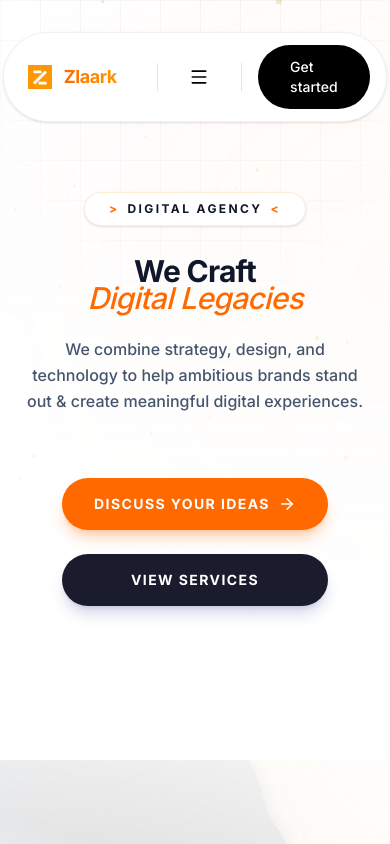
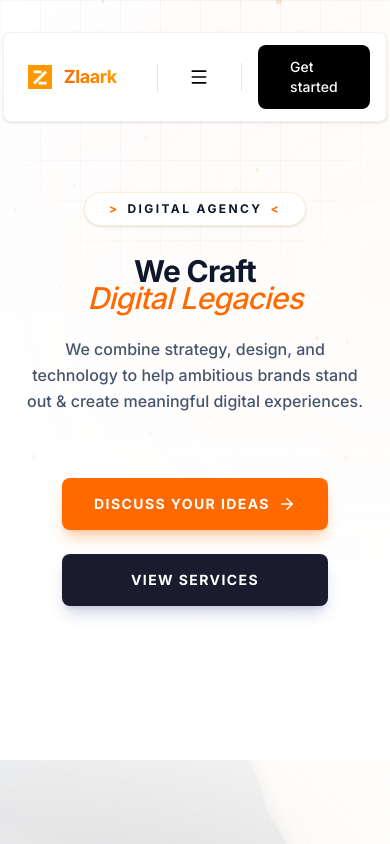
Before and after one commit to Zlaark/zl-new, a Next.js app: page / in a window 390 px wide. Shown: the top 844 px of the page. Built offline with nearby package versions, Linux system fonts and the light colour scheme.

Commit message:
feat: Add Hero section with parallax effects and animated content, and a Header component with navigation and a mobile menu.

```diff
--- a/src/components/Header.jsx
+++ b/src/components/Header.jsx
@@ -22,9 +22,9 @@ export default function Header() {
     return (
         <>
             <header className="fixed top-8 left-0 right-0 z-50 flex justify-center px-4 pointer-events-none">
-                <div className="bg-white rounded-full shadow-sm px-4 py-3 flex items-center border border-black/5 pointer-events-auto">
+                <div className="bg-white rounded-md shadow-sm px-4 py-3 flex items-center border border-black/5 pointer-events-auto">
                     {/* Logo Section */}
-                    <Link href="/" className="flex items-center gap-3 pl-2 pr-6 py-2 hover:bg-black/5 rounded-full transition-colors group">
+                    <Link href="/" className="flex items-center gap-3 pl-2 pr-6 py-2 hover:bg-black/5 rounded-md transition-colors group">
                         <div className="relative w-6 h-6">
                             <Image
                                 src='/logo.jpg'
@@ -43,7 +43,7 @@ export default function Header() {
                     {/* Menu Section */}
                     <button
                         onClick={() => setIsMenuOpen(!isMenuOpen)}
-                        className="px-4 py-3 hover:bg-black/5 rounded-full transition-colors text-black relative group"
+                        className="px-4 py-3 hover:bg-black/5 rounded-md transition-colors text-black relative group"
                         aria-label="Toggle Menu"
                     >
                         <Menu className="w-5 h-5" />
@@ -55,7 +55,7 @@ export default function Header() {
                     {/* CTA Section */}
                     <Link
                         href="/contact"
-                        className="bg-black text-white px-8 py-3 rounded-full font-medium text-sm hover:bg-black/80 transition-colors"
+                        className="bg-black text-white px-8 py-3 rounded-md font-medium text-sm hover:bg-black/80 transition-colors"
                     >
                         Get started
                     </Link>
@@ -95,7 +95,7 @@ export default function Header() {
                                         >
                                             {item.name}
                                             {pathname === item.href && (
-                                                <motion.div layoutId="activeDot" className="w-1.5 h-1.5 bg-black rounded-full" />
+                                                <motion.div layoutId="activeDot" className="w-1.5 h-1.5 bg-black rounded-md" />
                                             )}
                                         </Link>
                                     ))}
--- a/src/components/home/Hero.jsx
+++ b/src/components/home/Hero.jsx
@@ -64,7 +64,7 @@ export default function Hero() {
                 <Link
                     href={href}
                     className={cn(
-                        'group relative flex items-center justify-center px-8 py-4 rounded-full font-bold text-sm tracking-widest uppercase transition-all duration-300 overflow-hidden',
+                        'group relative flex items-center justify-center px-8 py-4 rounded-md font-bold text-sm tracking-widest uppercase transition-all duration-300 overflow-hidden',
                         variant === 'primary'
                             ? 'bg-orange-500 text-white shadow-lg shadow-orange-500/30 hover:shadow-xl hover:shadow-orange-500/40 hover:-translate-y-1'
                             : 'bg-[#1a1c2e] text-white shadow-lg shadow-blue-900/20 hover:shadow-xl hover:shadow-blue-900/30 hover:-translate-y-1'
```
